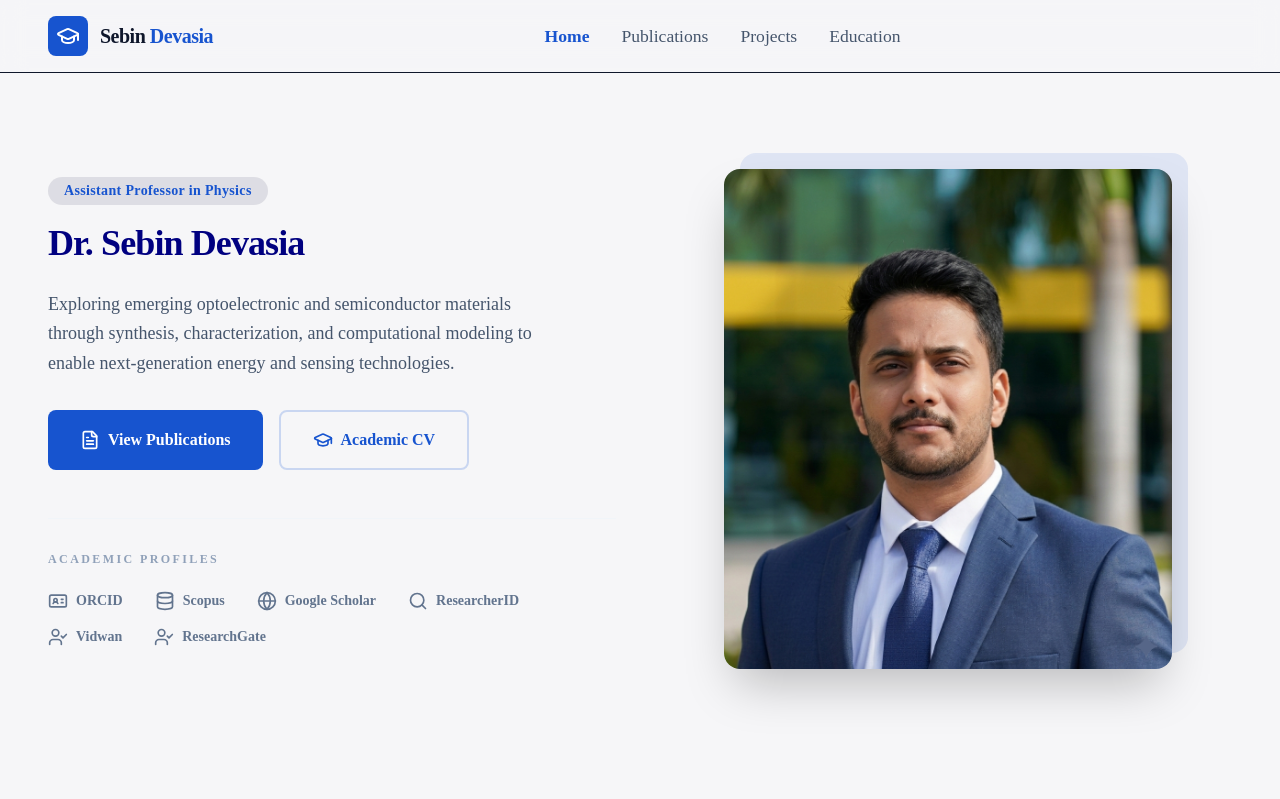
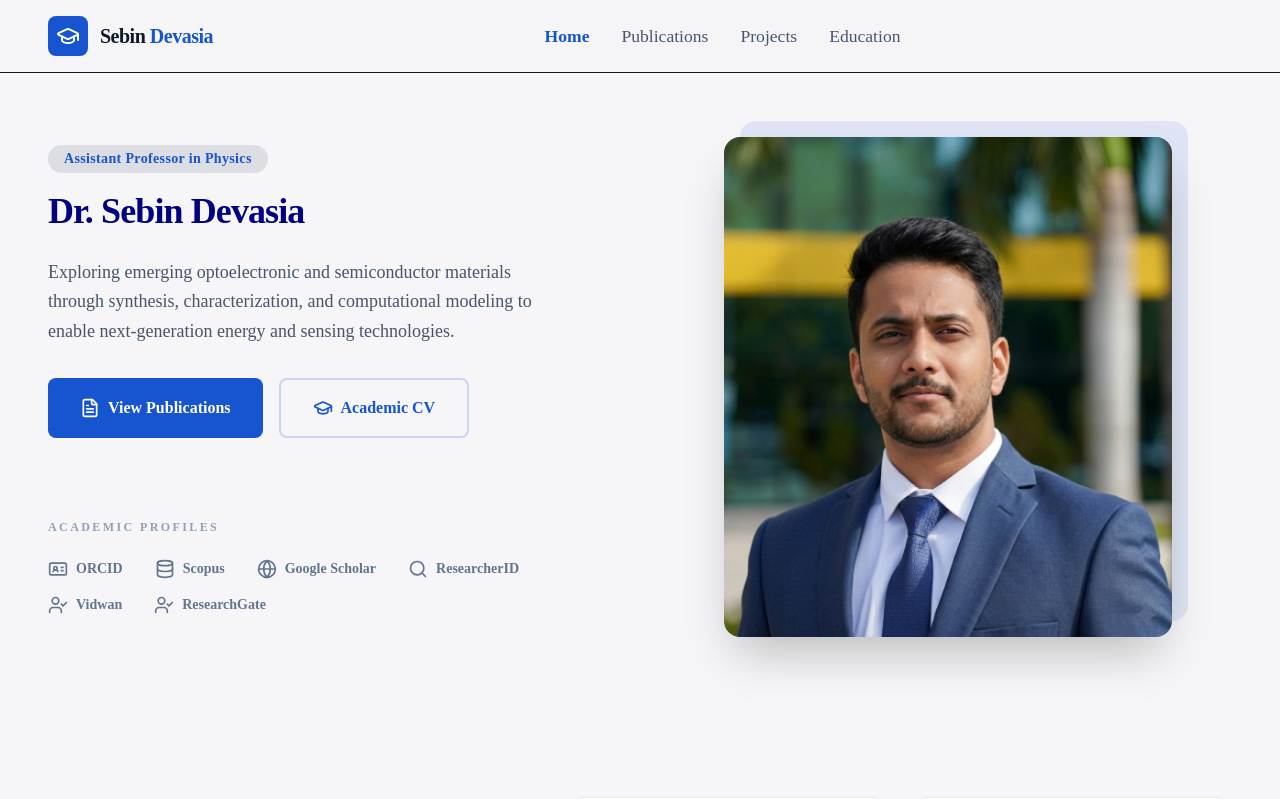
Before and after one commit to sebind/sebind.github.io, a React (Vite) app: page / in a window 1280 px wide. Shown: the top 799 px of the page. Built offline with nearby package versions, Linux system fonts and the light colour scheme.

Commit message:
Update Home.tsx

```diff
--- a/src/pages/Home.tsx
+++ b/src/pages/Home.tsx
@@ -18,7 +18,7 @@ export default function Home() {
       className="flex-grow"
     >
       {/* Hero Section */}
-      <section className="mx-auto max-w-7xl px-6 py-16 md:px-12 md:py-24">
+      <section className="mx-auto max-w-7xl px-6 py-10 md:px-12 md:py-16">
         <div className="grid grid-cols-1 items-start gap-12 lg:grid-cols-2">
           <div className="order-2 lg:order-1 pt-2">
             <span className="mb-4 inline-block rounded-full bg-[#000435]/10 px-4 py-1 text-sm font-bold tracking-wide text-[#1754cf]">
```
